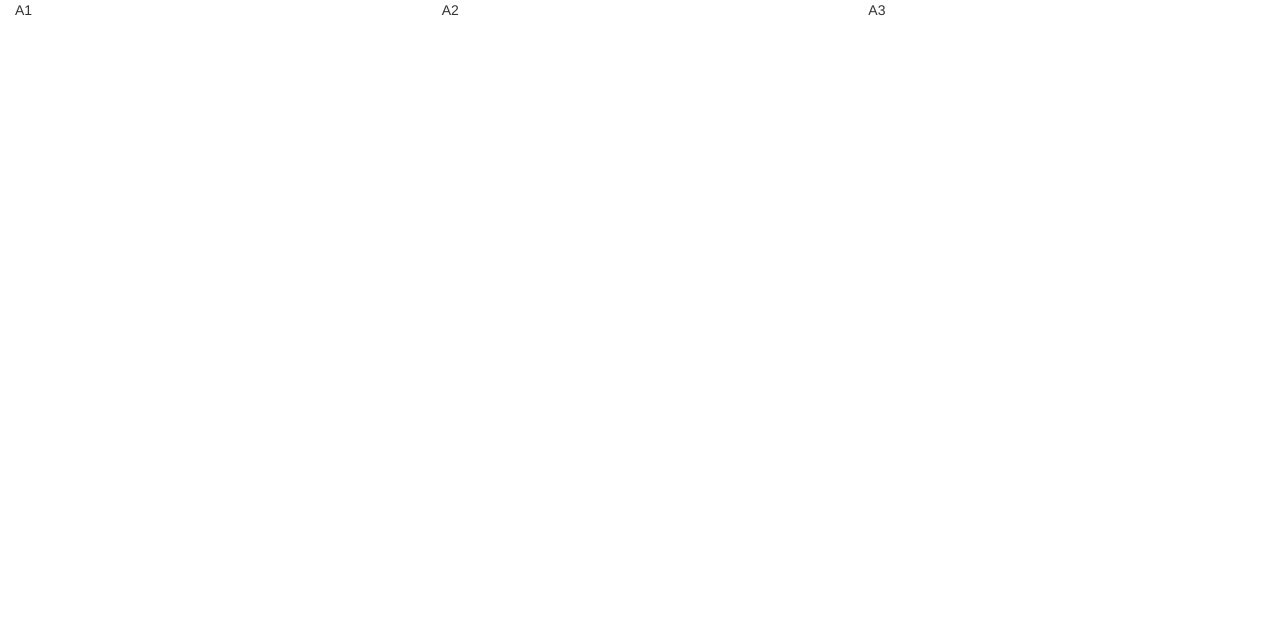
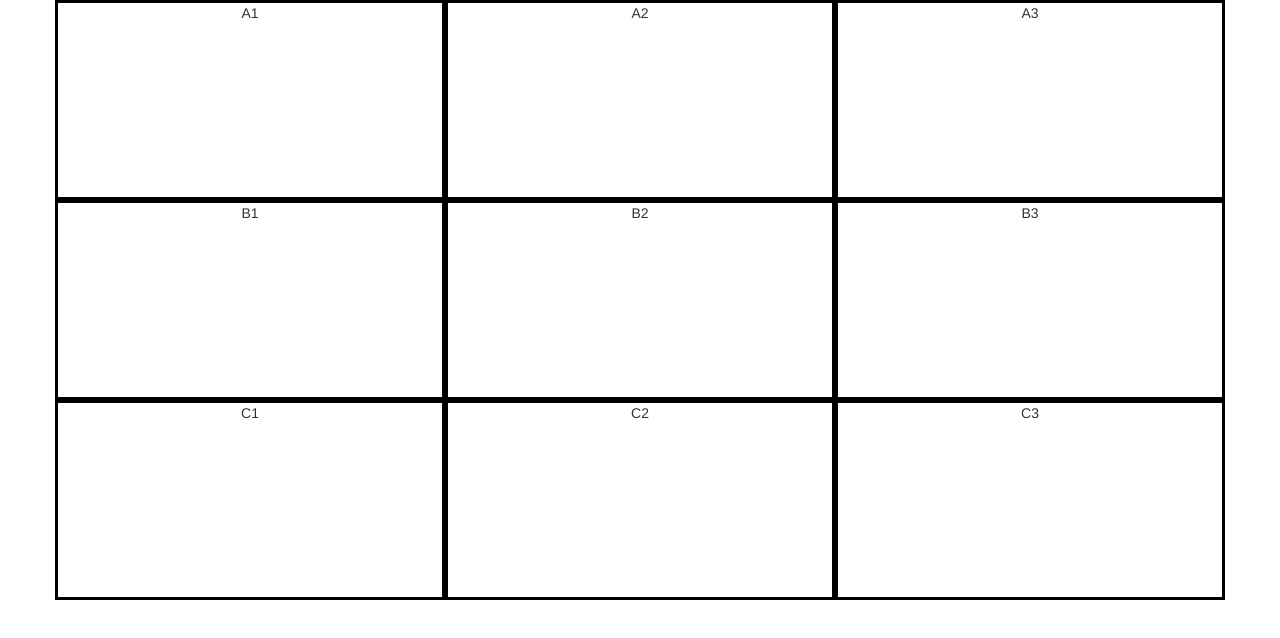
Before and after one commit to adamcweitzman/tictactoe, a plain HTML site: page index.html in a window 1280 px wide. Drawn offline with nearby package versions, Linux system fonts and the light colour scheme.

Commit message:
basic template

```diff
--- a/index.html
+++ b/index.html
@@ -18,7 +18,7 @@
 <body>
 
 
-<div class="container-fluid">
+<div class="container">
 
 	<div class="row">
 
@@ -27,6 +27,28 @@
 		<div class="col-xs-4">A2</div>
 
 		<div class="col-xs-4">A3</div>
+
+	</div>
+
+	<div class="row">
+
+		<div class="col-xs-4">B1</div>
+
+		<div class="col-xs-4">B2</div>
+
+		<div class="col-xs-4">B3</div>
+
+	</div>
+
+	<div class="row">
+
+		<div class="col-xs-4">C1</div>
+
+		<div class="col-xs-4">C2</div>
+
+		<div class="col-xs-4">C3</div>
+
+	</div>
 
 
 	</div>
@@ -37,6 +59,7 @@
 
 
 
+<script src="main.js"></script>
 
 </body>
 </html>
--- a/main.css
+++ b/main.css
@@ -0,0 +1,5 @@
+.col-xs-4 {
+	border: 3px solid black;
+	text-align: center;
+	height:200px;
+}
```
